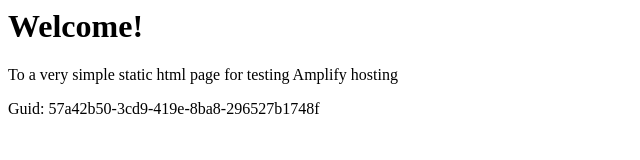
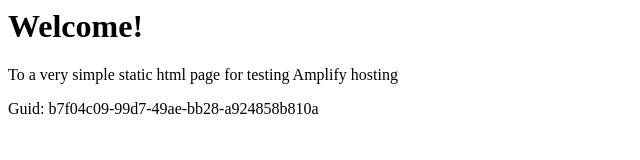
Before and after one commit to aws-aemilia-gru/Github-PR-Commit-Integration-Test-DoNotTouch-GitHubWebhookPushCanaryTest-v1-preprod-sa-east-1, a website: page src/index.html in a window 1280 px wide. Shown: the full height of the page, 0-640 px from the left. Drawn offline with Linux system fonts and the light colour scheme.

Commit message:
commit from integ tests

```diff
--- a/src/index.html
+++ b/src/index.html
@@ -12,6 +12,6 @@
 <body>
     <h1>Welcome!</h1>
     <p>To a very simple static html page for testing Amplify hosting</p>
-    <p>Guid: 57a42b50-3cd9-419e-8ba8-296527b1748f</p></body>
+    <p>Guid: b7f04c09-99d7-49ae-bb28-a924858b810a</p></body>
 
 </html>
```
